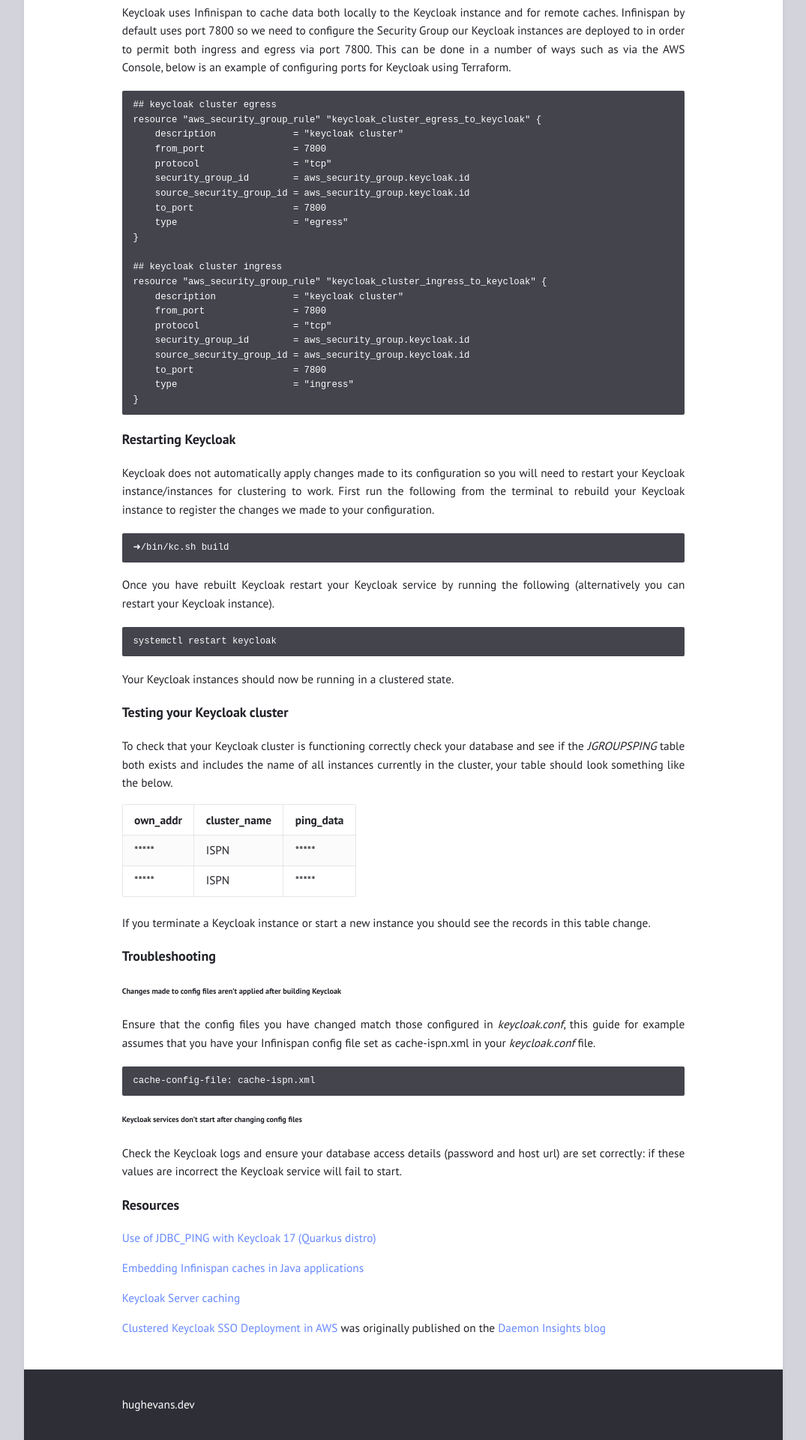
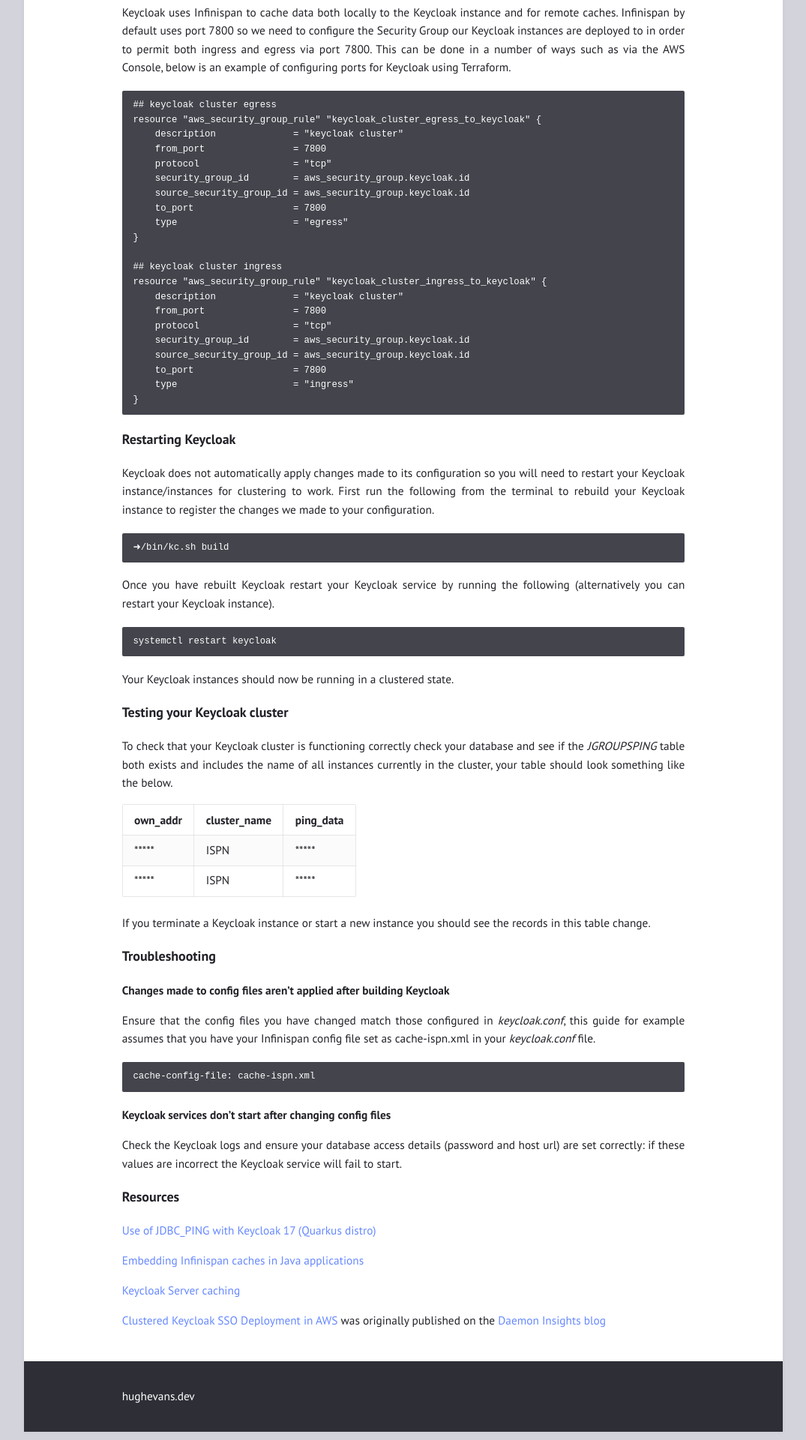
Before and after one commit to hevansDev/portfolio-website, a Jekyll site: the page built from _posts/2023-02-22-clustered-keycloak-deployment-in-aws.md, in a window 1280 px wide. Shown: the part 1601-3521 px from the top of the page at 75% size, without its empty margins (102-1177 px from the left). Built offline with Jekyll 4.4.1, drawn with Linux system fonts in a browser that asks for light colours.

Commit message:
fix tiny text

````diff
--- a/_posts/2023-02-22-clustered-keycloak-deployment-in-aws.md
+++ b/_posts/2023-02-22-clustered-keycloak-deployment-in-aws.md
@@ -117,14 +117,14 @@
 
 ### Troubleshooting
 
-###### Changes made to config files aren’t applied after building Keycloak
+**Changes made to config files aren’t applied after building Keycloak**
 
 Ensure that the config files you have changed match those configured in _keycloak.conf_, this guide for example assumes that you have your Infinispan config file set as cache-ispn.xml in your _keycloak.conf_ file.
 ```
 cache-config-file: cache-ispn.xml
 ```
 
-###### Keycloak services don’t start after changing config files
+**Keycloak services don’t start after changing config files**
 
 Check the Keycloak logs and ensure your database access details (password and host url) are set correctly: if these values are incorrect the Keycloak service will fail to start.
 
````
Also changed, not shown: Gemfile.lock (added).
